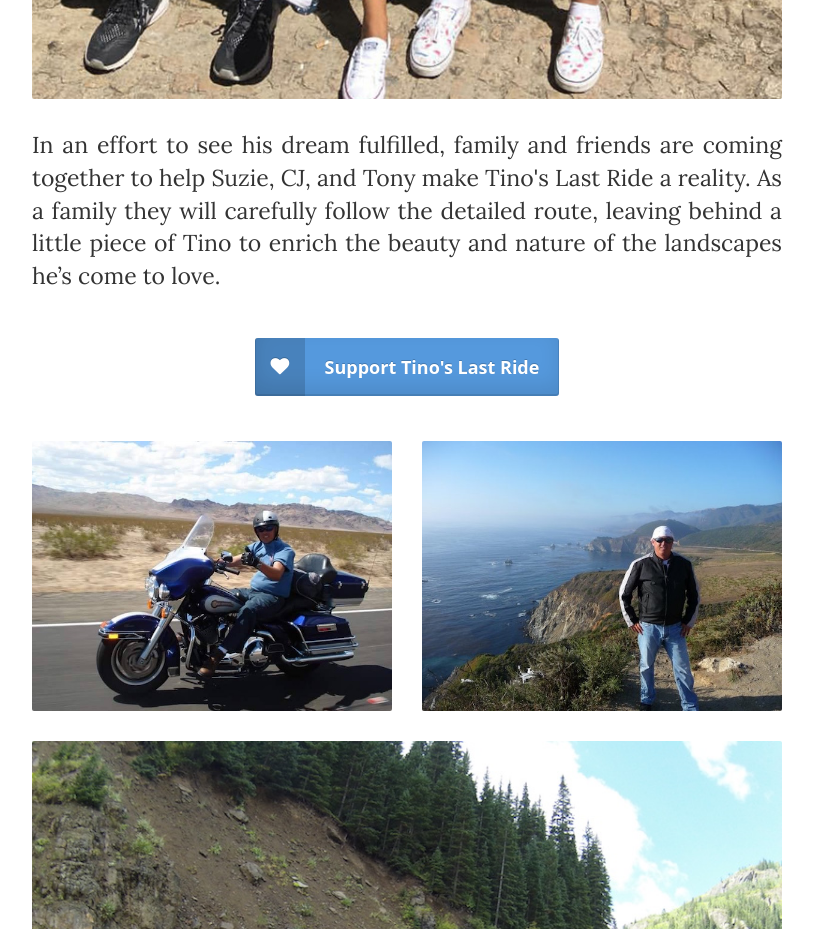
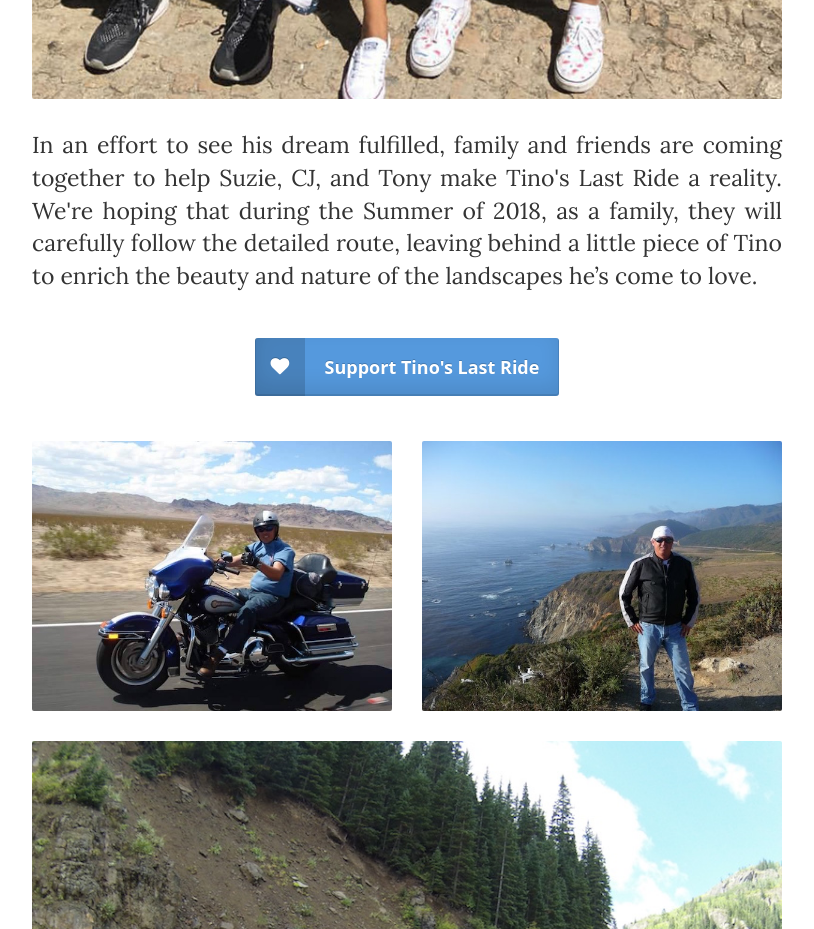
Before and after one commit to brandonhilkert/tino, a plain HTML site: page index.html in a window 1280 px wide. Shown: the part 2640-3569 px from the top of the page, without its empty margins (233-1047 px from the left). Drawn offline with nearby package versions, Linux system fonts and the light colour scheme.

Commit message:
Update to last paragraph

```diff
--- a/index.html
+++ b/index.html
@@ -82,7 +82,8 @@
           <p>
             In an effort to see his dream fulfilled, family and friends are
             coming together to help Suzie, CJ, and Tony make Tino's Last
-            Ride a reality. As a family they will carefully follow the
+            Ride a reality. We're hoping that during the Summer of 2018,
+            as a family, they will carefully follow the
             detailed route, leaving behind a little piece of Tino to enrich the
             beauty and nature of the landscapes he’s come to love.
           </p>
```
